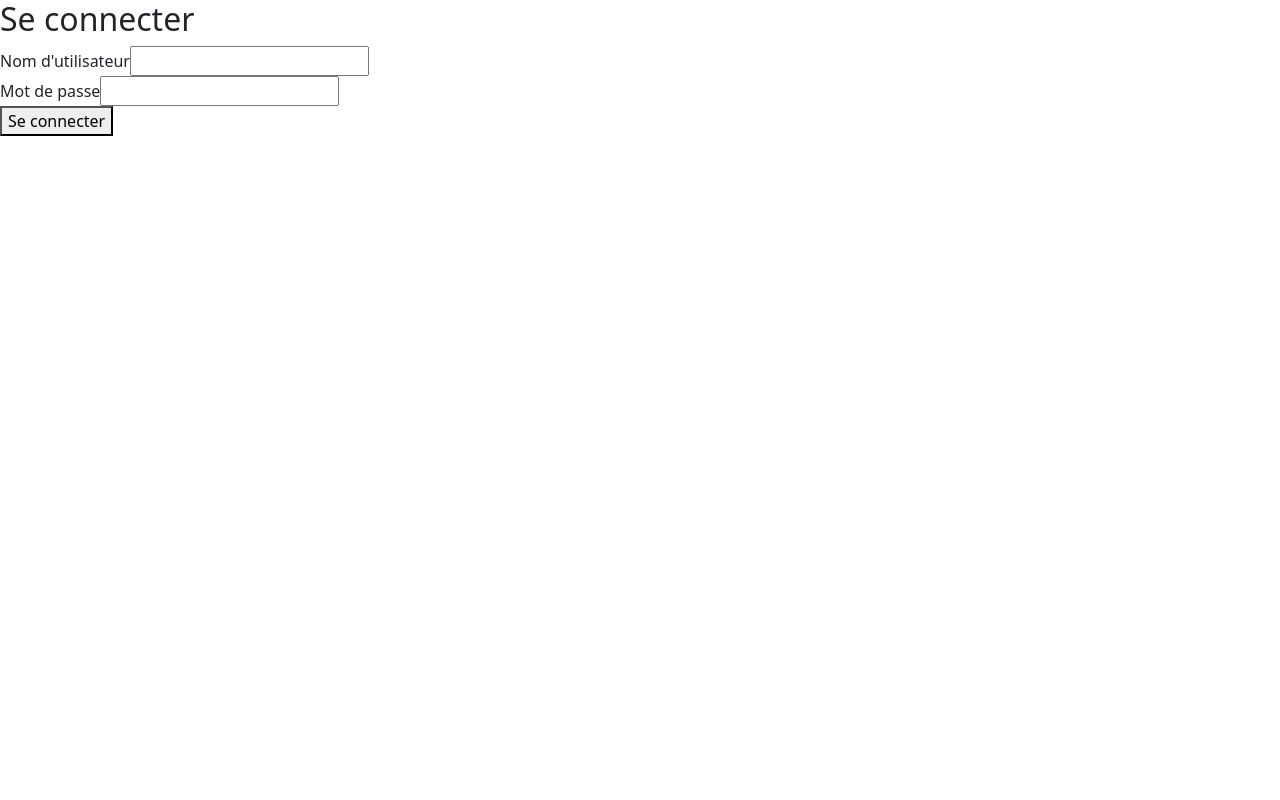
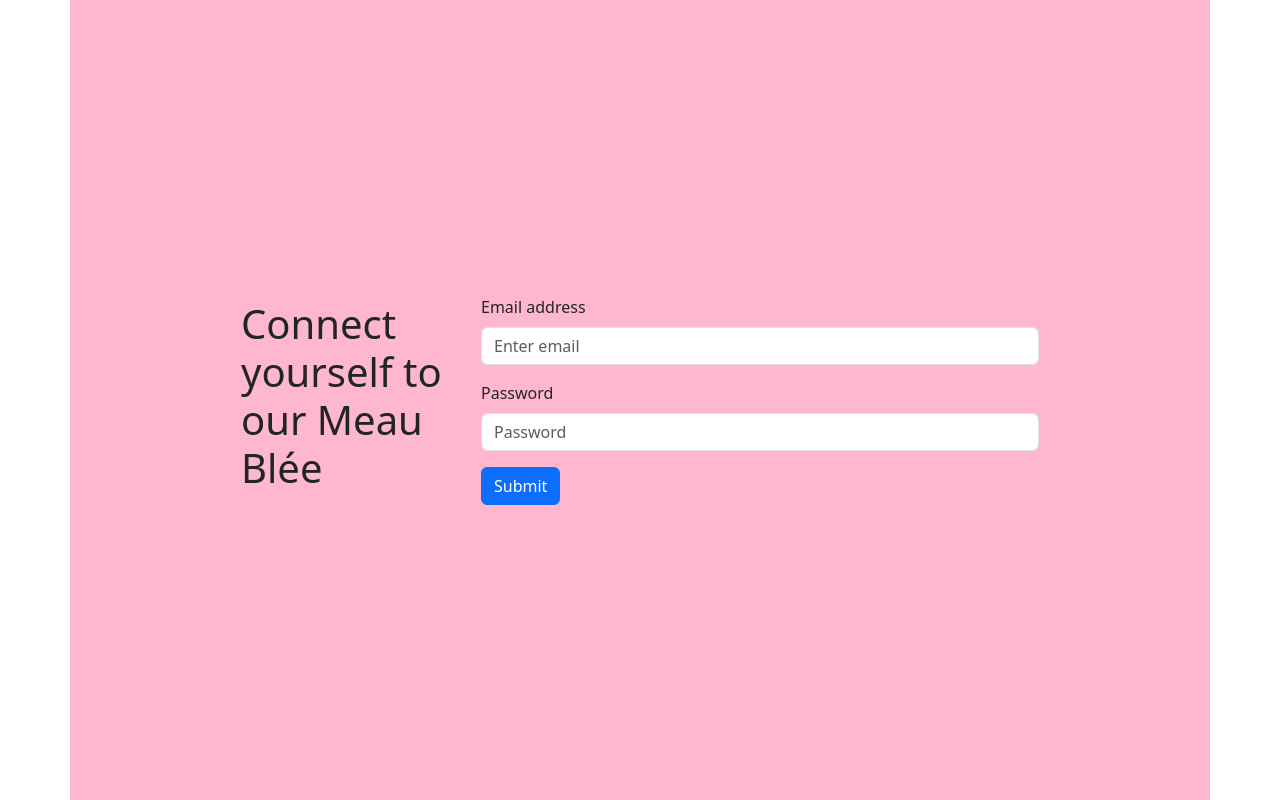
Before and after one commit to adatechschool/projet-collectif-plateforme-de-vente-de-meubles-meuh-ble-1, a React (Vite) app in the folder frontend/vite-project/: page /login in a window 1280 px wide. Built offline with nearby package versions, Linux system fonts and the light colour scheme.

Commit message:
an update to the login and signin

```diff
--- a/frontend/vite-project/src/pages/Login.jsx
+++ b/frontend/vite-project/src/pages/Login.jsx
@@ -1,46 +1,47 @@
-import { useState } from "react";
+import Form from 'react-bootstrap/Form';
+import Button from 'react-bootstrap/Button';
+import Container from 'react-bootstrap/Container';
 
-const Login = () => {
-  const [username, setUsername] = useState("");
-  const [password, setPassword] = useState("");
 
-  const handleSubmit = (e) => {
-    e.preventDefault();
-    // Ici, vous pouvez ajouter la logique de validation du login.
-    // Par exemple, envoyer une requête au serveur avec Axios.
-    // axios.post("/api/login", { username, password })
-    //   .then((response) => {
-    //     // Gérer la réponse du serveur
-    //   })
-    //   .catch((error) => {
-    //     // Gérer les erreurs
-    //   });
-  };
+function Login() {
+  return (
+    <Container className="d-flex align-items-center justify-content-center" style={{ minHeight: '100vh', background: "#ffb7ce"}} >
+      <h1 style={{ width:"15rem", background: "#ffb7ce"}}>Connect yourself to our Meau Blée</h1>
+    <Form className="w-50" onSubmit={(event)=>{
+          event.preventDefault()
 
-  return (
-    <div>
-      <h2>Se connecter</h2>
-      <form onSubmit={handleSubmit}>
-        <div>
-          <label>Nom d'utilisateur</label>
-          <input
-            type="text"
-            value={username}
-            onChange={(e) => setUsername(e.target.value)}
-          />
-        </div>
-        <div>
-          <label>Mot de passe</label>
-          <input
-            type="password"
-            value={password}
-            onChange={(e) => setPassword(e.target.value)}
-          />
-        </div>
-        <button type="submit">Se connecter</button>
-      </form>
-    </div>
+          const email = event.target[0].value
+          const password = event.target[1].value
+
+          if (email.trim().length === 0 || password.trim().length === 0 ) {
+            alert("All fields are required.");
+          } else {
+
+            console.log("Email:", email);
+            console.log("Password:", password);
+          }
+
+          }}>
+
+      <Form.Group className="mb-3" controlId="formGroupEmail">
+        <Form.Label>Email address</Form.Label>
+        <Form.Control type="email" placeholder="Enter email" />
+      </Form.Group>
+
+      <Form.Group className="mb-3" controlId="formGroupPassword">
+        <Form.Label>Password</Form.Label>
+        <Form.Control type="password" placeholder="Password" />
+      </Form.Group>
+
+      <Button variant="primary" type="submit">
+        Submit
+      </Button>
+
+    </Form>
+    </Container>
+
+
   );
-};
+}
 
 export default Login;
--- /dev/null
+++ b/frontend/vite-project/src/pages/Signin.jsx
@@ -0,0 +1,66 @@
+import Form from 'react-bootstrap/Form';
+import Button from 'react-bootstrap/Button';
+import Container from 'react-bootstrap/Container';
+
+function Signin() {
+  return (
+    <Container className="d-flex align-items-center justify-content-center" style={{ minHeight: '100vh', background: "#ffb7ce"}} >
+      <h1 style={{ width:"15rem", background: "#ffb7ce"}}>Sign in to our Meau Blée</h1>
+    <Form className="w-50" onSubmit={(event)=>{
+          event.preventDefault()
+          const firstName = event.target[0].value
+          const lastName = event.target[1].value
+          const email = event.target[2].value
+          const password = event.target[3].value
+          const retypePassword = event.target[4].value
+
+          if (firstName.trim().length === 0 || lastName.trim().length === 0 || email.trim().length === 0 || password.trim().length === 0 || retypePassword.trim().length === 0) {
+            alert("All fields are required.");
+          } else if (password !== retypePassword) {
+            alert("Passwords do not match!");
+          } else {
+            // Proceed with form submission
+            console.log("First Name:", firstName);
+            console.log("Last Name:", lastName);
+            console.log("Email:", email);
+            console.log("Password:", password);
+          }
+
+        }}>
+
+        <Form.Group className="mb-3" controlId="formGroupFirstName">
+          <Form.Label>First Name</Form.Label>
+          <Form.Control type="text" placeholder="Enter First Name" />
+        </Form.Group>
+
+        <Form.Group className="mb-3" controlId="formGroupLastName">
+          <Form.Label>Last Name</Form.Label>
+          <Form.Control type="text" placeholder="Enter Last Name" />
+        </Form.Group>
+
+        <Form.Group className="mb-3" controlId="formGroupEmail">
+          <Form.Label>Email address</Form.Label>
+          <Form.Control type="email" placeholder="Enter email" />
+        </Form.Group>
+
+        <Form.Group className="mb-3" controlId="formGroupPassword">
+          <Form.Label>Password</Form.Label>
+          <Form.Control type="password" placeholder="Password" />
+        </Form.Group>
+
+        <Form.Group className="mb-3" controlId="formGroupRetypePassword">
+          <Form.Label>Retype Password</Form.Label>
+          <Form.Control type="password" placeholder="Retype Password" />
+        </Form.Group>
+
+        <Button variant="primary" type="submit" >
+          Submit
+        </Button>
+
+      </Form>
+
+    </Container>
+  );
+}
+
+export default Signin;
```
Also changed, not shown: frontend/vite-project/src/App.jsx (+8 -0 lines).
